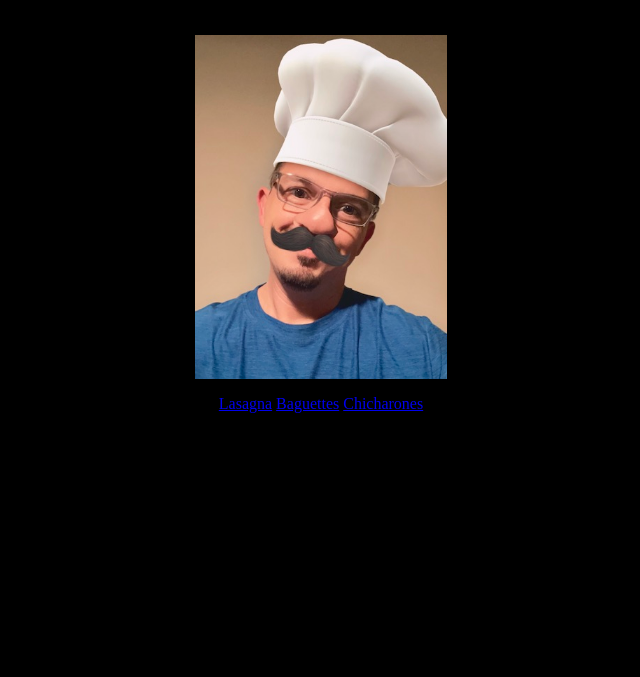
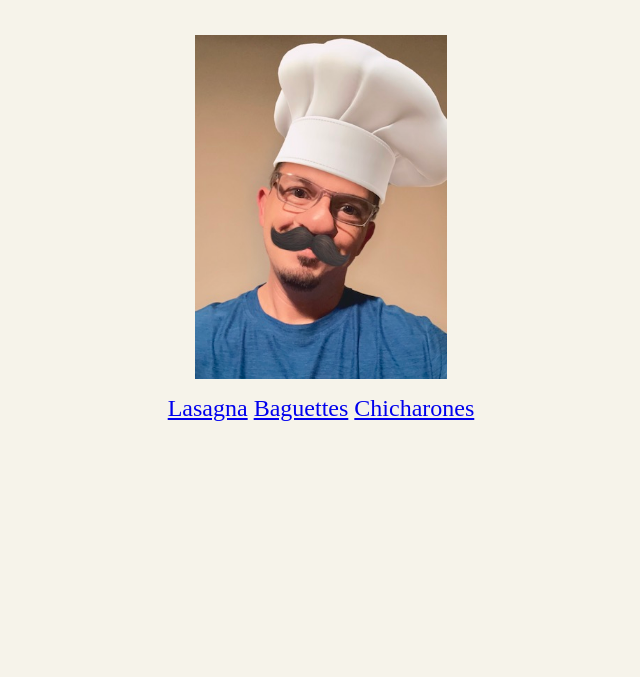
Before and after one commit to LudoNash/odin-recipes, a plain HTML site: page index.html in a window 1280 px wide. Shown: the part 123-800 px from the top of the page, without its empty margins (319-959 px from the left). Drawn offline with Linux system fonts and the light colour scheme.

Commit message:
Change links colors

```diff
--- a/css/style.css
+++ b/css/style.css
@@ -1,6 +1,6 @@
 body {
-    background-color: black;
-    color: yellowgreen;
+    background-color: #F6F3EA;
+    color: #474B60;
 }
 
 #title {
@@ -16,6 +16,5 @@ body {
 
 .links {
     text-align: center;
-    display: block;
-    color: yellowgreen;
+    font-size: x-large;
 }
```
